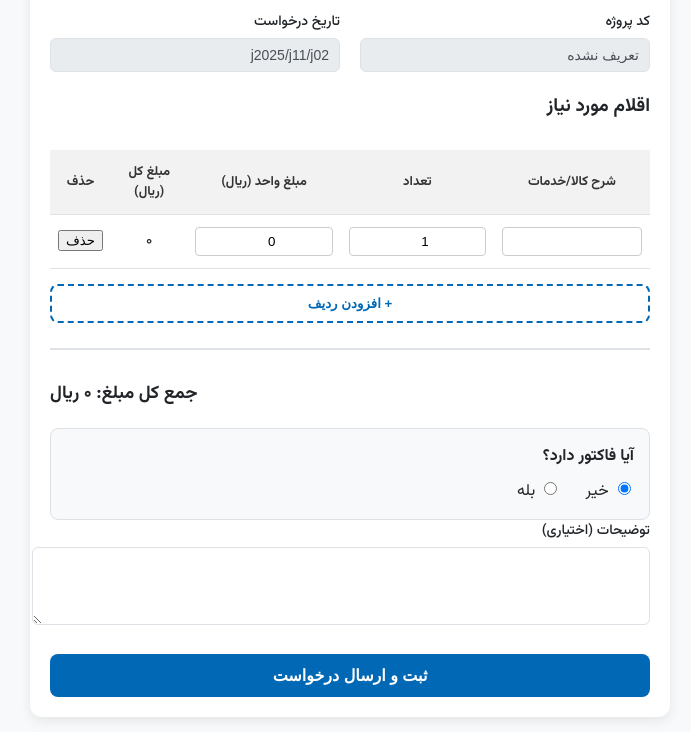
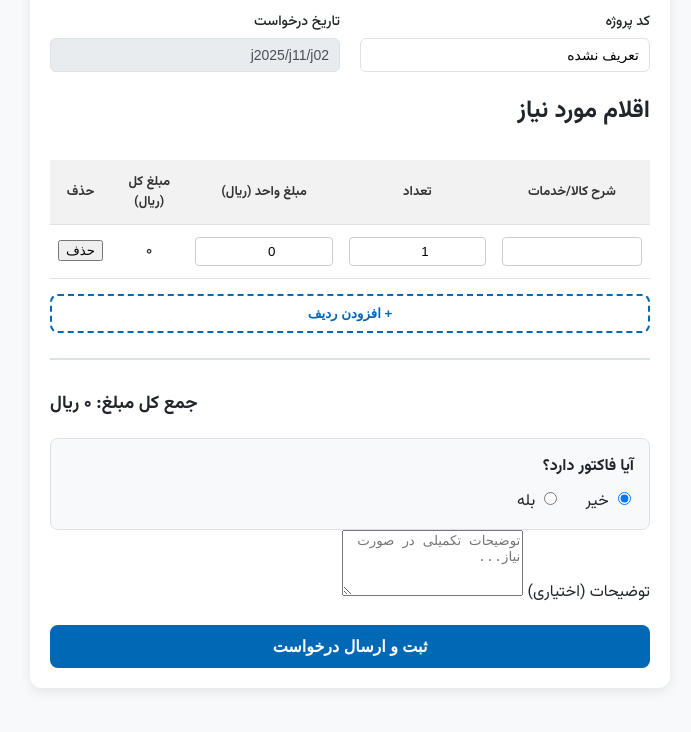
Before and after one commit to mref1399/managementbuy, a plain HTML site: page index.html in a window 1280 px wide. Shown: the part 119-851 px from the top of the page, without its empty margins (290-981 px from the left). After the commit the page ends 822 px from the top, so only its background shows below. Drawn offline with nearby package versions, Linux system fonts and the light colour scheme.

Commit message:
Update index.html

```diff
--- a/index.html
+++ b/index.html
@@ -5,7 +5,8 @@
     <meta name="viewport" content="width=device-width, initial-scale=1.0">
     <title>فرم درخواست خرید</title>
     <link rel="stylesheet" href="styles.css">
-    <!-- اضافه کردن کتابخانه moment-jalaali برای تاریخ شمسی -->
+
+    <!-- کتابخانه‌های تاریخ شمسی -->
     <script src="https://cdn.jsdelivr.net/npm/moment@2.29.4/moment.min.js"></script>
     <script src="https://cdn.jsdelivr.net/npm/moment-jalaali@0.10.0/moment-jalaali.js"></script>
 </head>
@@ -20,7 +21,7 @@
             <div class="form-group">
                 <div class="form-row">
                     <label>کد پروژه</label>
-                    <input type="text" id="projectName" readonly class="date-display">
+                    <input type="text" id="projectName" required placeholder="کد پروژه را وارد کنید">
                 </div>
                 <div class="form-row">
                     <label>تاریخ درخواست</label>
@@ -28,7 +29,8 @@
                 </div>
             </div>
 
-            <h3>اقلام مورد نیاز</h3>
+            <section>
+                <h2>اقلام مورد نیاز</h2>
                 <div class="table-container">
                     <table id="itemsTable">
                         <thead>
@@ -41,18 +43,18 @@
                             </tr>
                         </thead>
                         <tbody>
-                        <!-- ردیف‌های جدول اینجا اضافه می‌شوند -->
+                            <!-- ردیف‌ها به صورت پویا اضافه می‌شوند -->
                         </tbody>
                     </table>
                 </div>
-
                 <button type="button" id="addItemBtn" class="btn-add-item">+ افزودن ردیف</button>
+            </section>
 
             <div class="summary">
                 <h2>جمع کل مبلغ: <span id="grandTotal">0</span> ریال</h2>
             </div>
 
-            <div class="invoice-section">
+            <section class="invoice-section">
                 <label class="invoice-question">آیا فاکتور دارد؟</label>
                 <div class="radio-group">
                     <label>
@@ -64,19 +66,16 @@
                         بله
                     </label>
                 </div>
+                <div id="fileUploadDiv" class="file-upload-wrapper hidden">
+                    <label for="invoiceFile">فایل فاکتور</label>
+                    <input type="file" id="invoiceFile" accept="image/*,.pdf">
+                </div>
+            </section>
 
-                <div id="fileUploadDiv" class="file-upload-wrapper hidden">
-                    <label>فایل فاکتور</label>
-                    <input type="file" id="invoiceFile" accept=".pdf,.jpg,.jpeg,.png">
-                </div>
-            </div>
-
-            <div class="form-group">
-                <div class="form-row" style="width: 100%;">
-                    <label>توضیحات (اختیاری)</label>
-                    <textarea id="description" rows="4" style="width: 100%; padding: 8px; border: 1px solid var(--border-color); border-radius: 6px;"></textarea>
-                </div>
-            </div>
+            <section>
+                <label for="description">توضیحات (اختیاری)</label>
+                <textarea id="description" rows="4" placeholder="توضیحات تکمیلی در صورت نیاز..."></textarea>
+            </section>
 
             <div class="actions">
                 <button type="submit" class="btn-primary">ثبت و ارسال درخواست</button>
```
Lines whose indentation alone changed are shown as unchanged.
